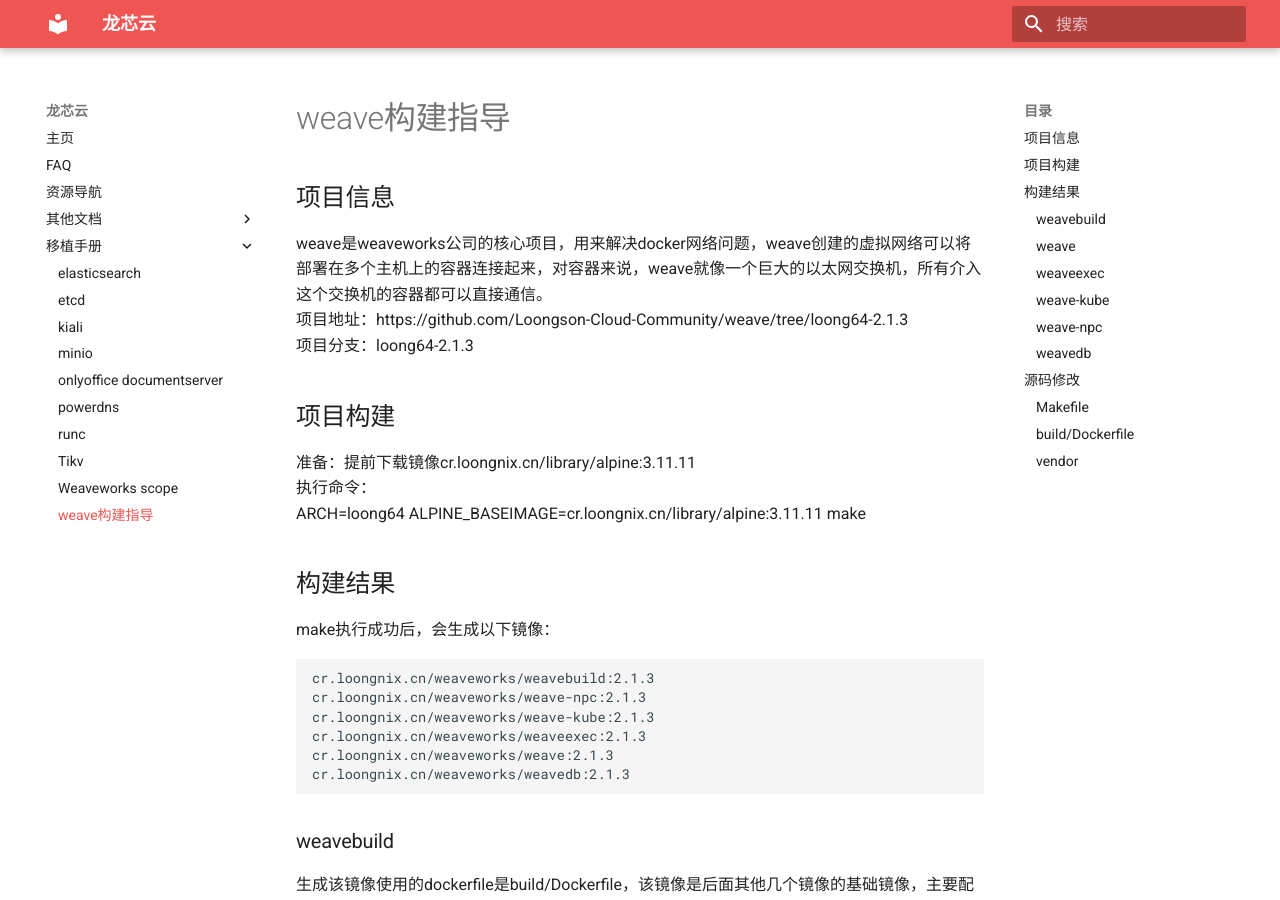
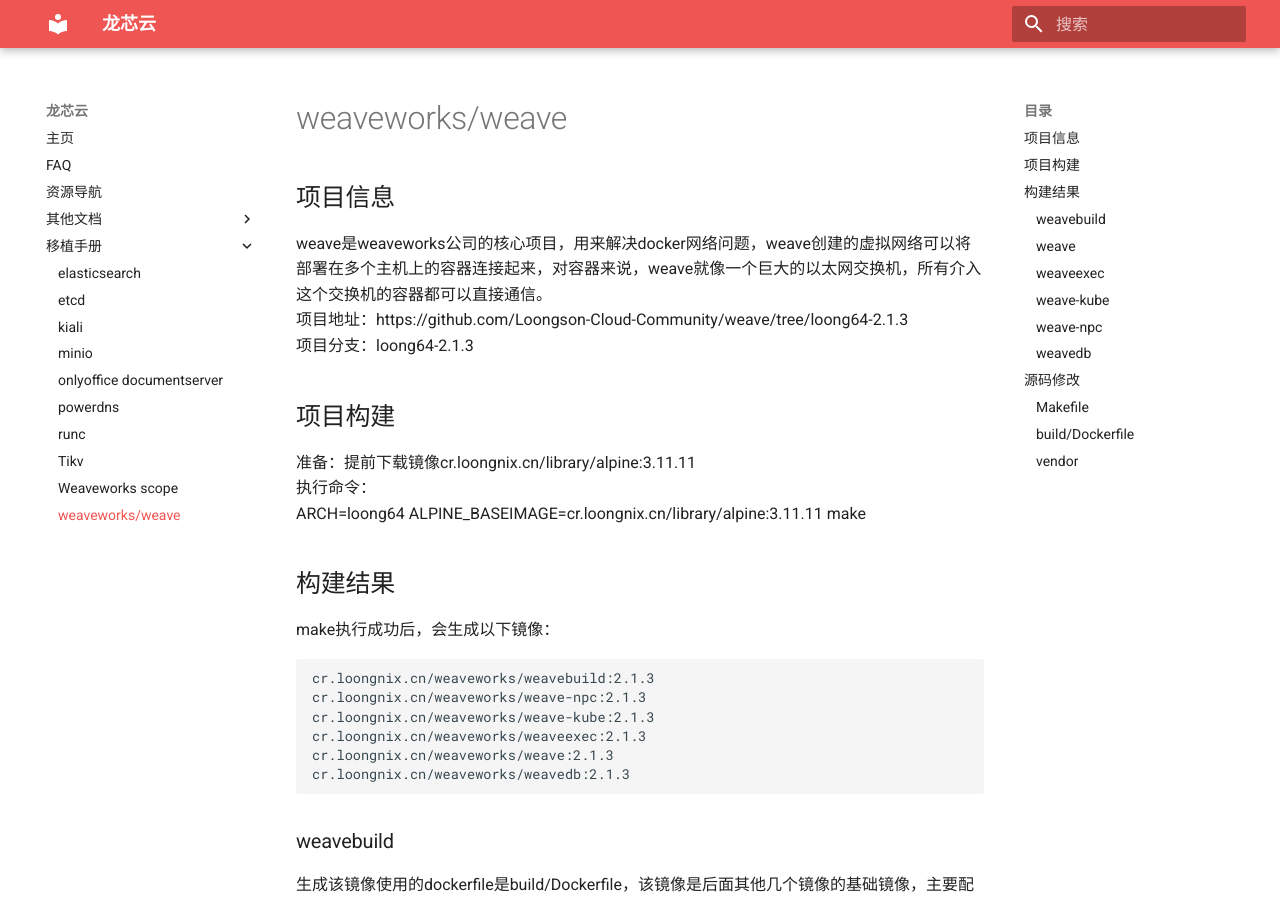
Before and after one commit to Loongson-Cloud-Community/Loongson-Cloud-Community, an MkDocs documentation site: the page built from docs/移植手册/weaveworks-weave.md, in a window 1280 px wide and 900 px high. Built offline with MkDocs 1.6.1 and Material for MkDocs 9.7.7, drawn with Linux system fonts in a browser that asks for light colours.

Commit message:
Update weaveworks-weave.md

```diff
--- a/docs/移植手册/weaveworks-weave.md
+++ b/docs/移植手册/weaveworks-weave.md
@@ -1,4 +1,4 @@
-# weave构建指导
+# weaveworks/weave
 
 ## 项目信息
 weave是weaveworks公司的核心项目，用来解决docker网络问题，weave创建的虚拟网络可以将部署在多个主机上的容器连接起来，对容器来说，weave就像一个巨大的以太网交换机，所有介入这个交换机的容器都可以直接通信。
```
